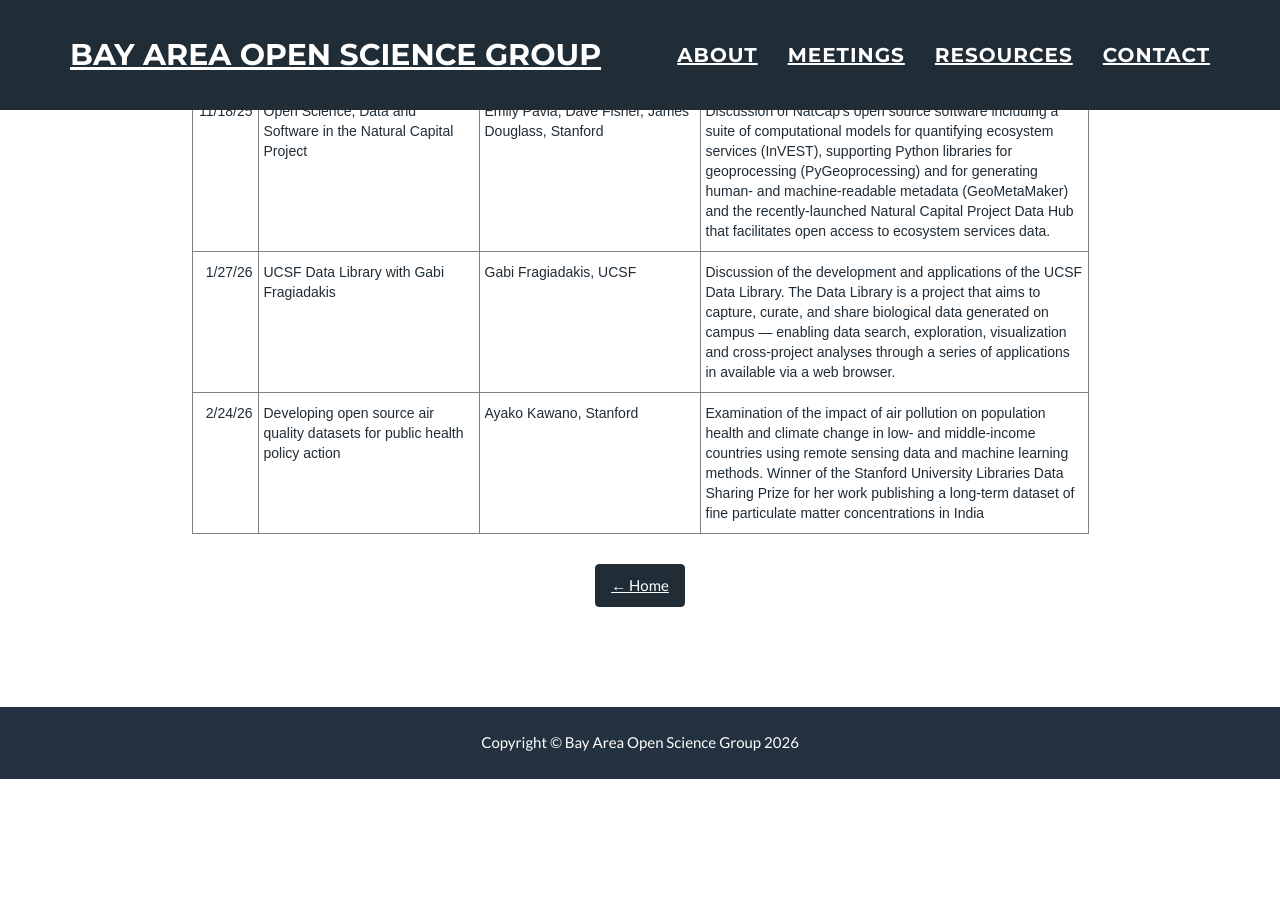
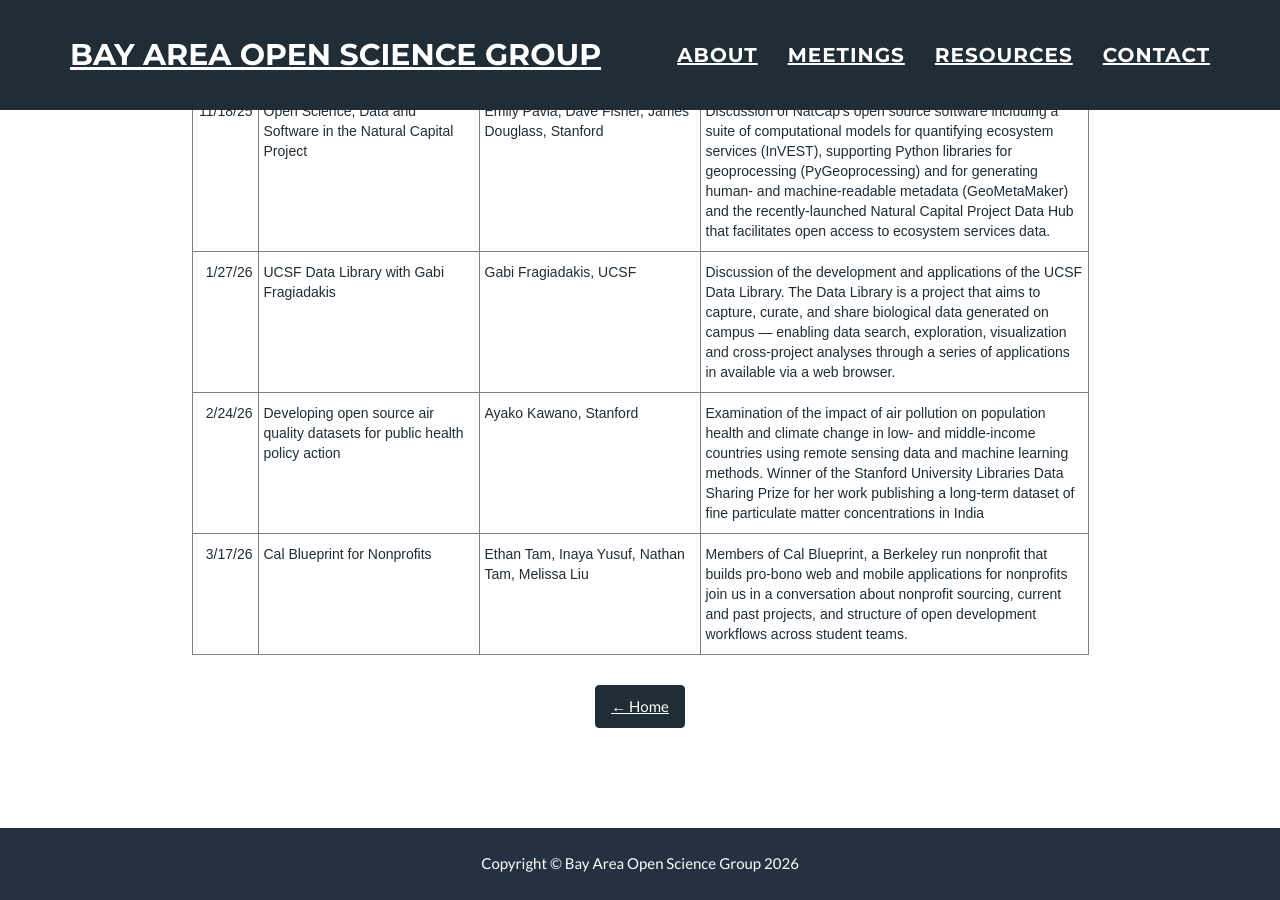
Before and after one commit to BayAreaOpenScienceGroup/BayAreaOpenScienceGroup.github.io, a Jekyll site: the page built from categories/past-meetings/_posts/2025-10-28-Past-Meetings-2025-2026.markdown, in a window 1280 px wide and 900 px high, scrolled down 1108 px. Built offline with Jekyll 4.4.1, drawn with Linux system fonts in a browser that asks for light colours; nearby versions of some CDN libraries; library files that are not in the unit come from our copies; before the commit the page ends 1887 px from its top, so only the background shows below that.

Commit message:
added march meeting to past meetings table

```diff
--- a/categories/past-meetings/_posts/2025-10-28-Past-Meetings-2025-2026.markdown
+++ b/categories/past-meetings/_posts/2025-10-28-Past-Meetings-2025-2026.markdown
@@ -64,5 +64,11 @@
     <td class="tg-0pky">Ayako Kawano, Stanford</td>
     <td class="tg-0pky">Examination of the impact of air pollution on population health and climate change in low- and middle-income countries using remote sensing data and machine learning methods. Winner of the Stanford University Libraries Data Sharing Prize for her work publishing a long-term dataset of fine particulate matter concentrations in India</td>
   </tr>
+        <tr>
+    <td class="tg-dvpl">3/17/26</td>
+    <td class="tg-0pky">Cal Blueprint for Nonprofits</td>
+    <td class="tg-0pky">Ethan Tam, Inaya Yusuf, Nathan Tam, Melissa Liu</td>
+    <td class="tg-0pky">Members of Cal Blueprint, a Berkeley run nonprofit that builds pro-bono web and mobile applications for nonprofits join us in a conversation about nonprofit sourcing, current and past projects, and structure of open development workflows across student teams.</td>
+  </tr>
 </tbody></table>
 </div>
```
